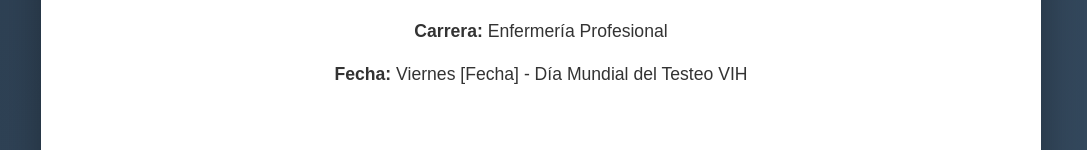
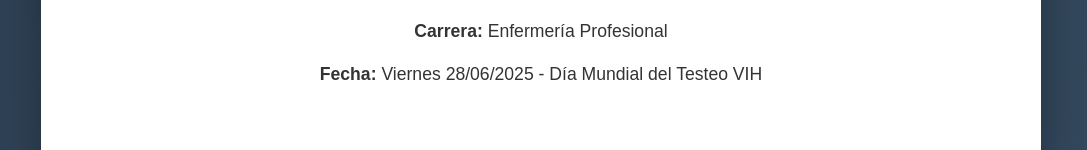
Before and after one commit to Drilosevich/TIC, a plain HTML site: page index.html in a window 1280 px wide. Shown: the part 465-615 px from the top of the page, without its empty margins (99-1186 px from the left). Drawn offline with Linux system fonts and the light colour scheme.

Commit message:
Add date

```diff
--- a/index.html
+++ b/index.html
@@ -224,7 +224,7 @@
             <p style="text-align: center; font-size: 1.3em;"><strong>Estudiante:</strong> Acevedo Irina, Acurso Jeremias, Colazo Yohana, Dominguez Sandra, Ferraro Lucas, Iribarne Claudia, Lopez Mabel Andrea, Salmeron Mara </p>
             <p style="text-align: center; font-size: 1.1em;"><strong>Materia:</strong> Tecnología, Investigación y Comunicación (TIC)</p>
             <p style="text-align: center; font-size: 1.1em;"><strong>Carrera:</strong> Enfermería Profesional</p>
-            <p style="text-align: center; font-size: 1.1em;"><strong>Fecha:</strong> Viernes [Fecha] - Día Mundial del Testeo VIH</p>
+            <p style="text-align: center; font-size: 1.1em;"><strong>Fecha:</strong> Viernes 28/06/2025 - Día Mundial del Testeo VIH</p>
         </div>
 
         <!-- Slide 2: Objetivos -->
```
